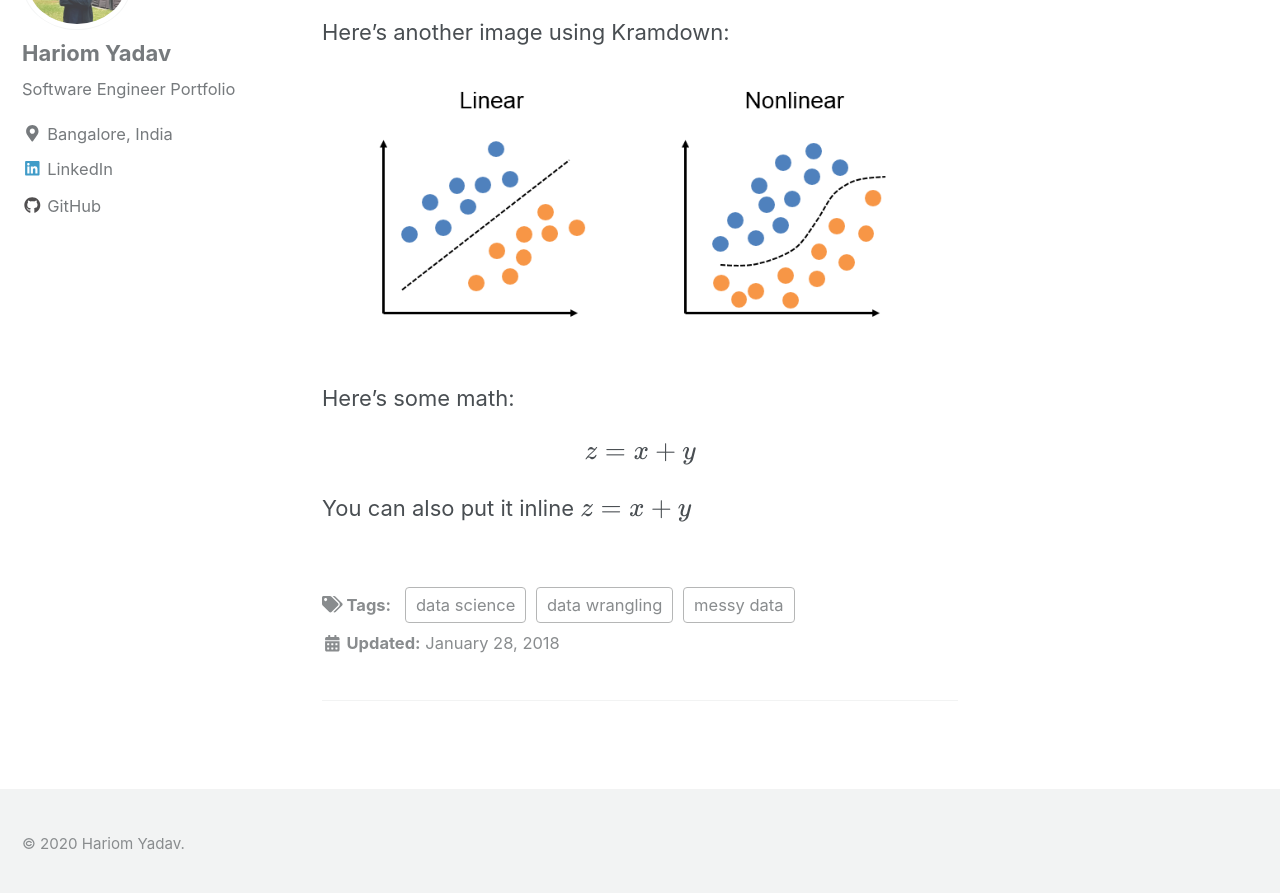
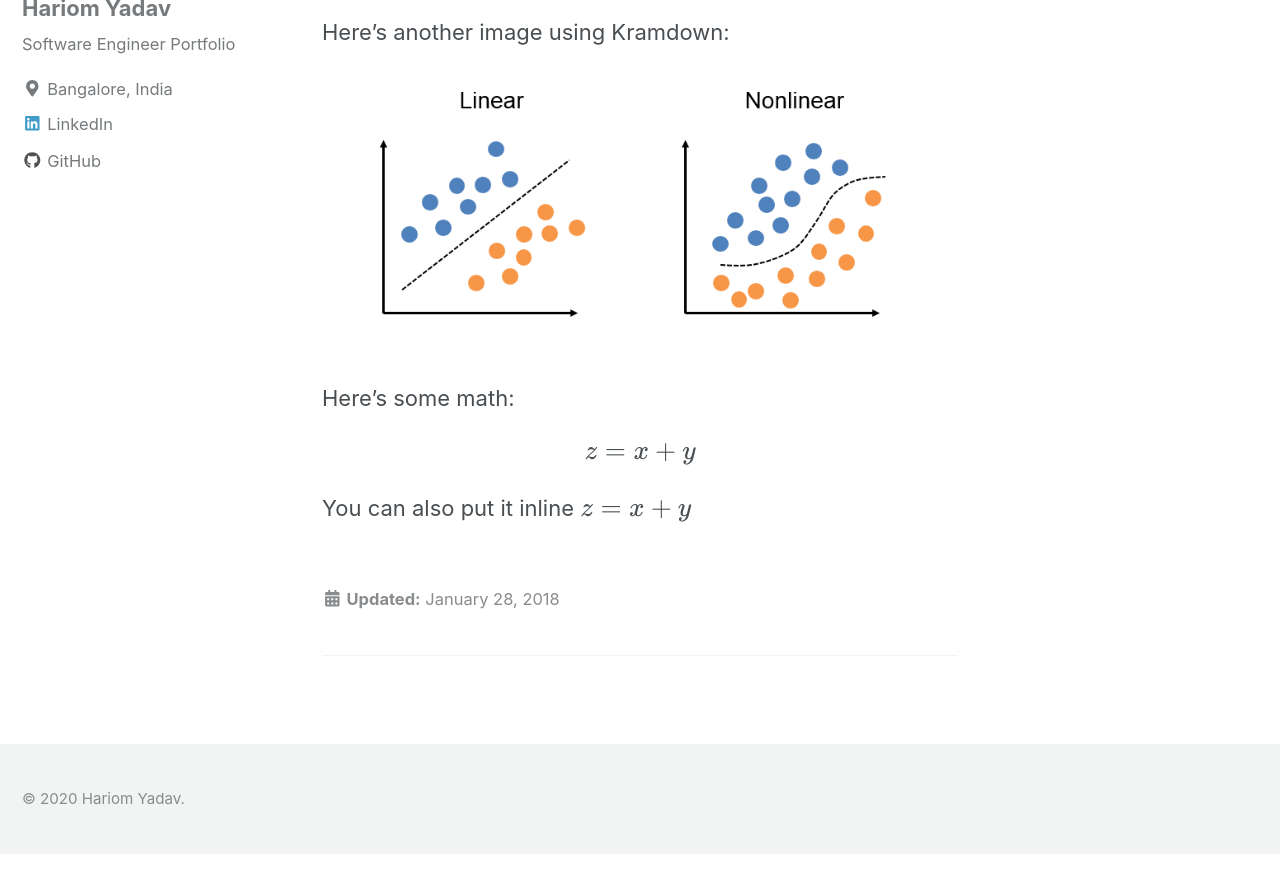
Before and after one commit to hariomyadav/hocyadav.github.io, a Jekyll site: the page built from _posts/2018-01-28-perceptron.md, in a window 1280 px wide and 900 px high, scrolled down 2341 px. Shown: the top 893 px of the window. Built offline with Jekyll 4.4.1, drawn with Linux system fonts in a browser that asks for light colours; nearby versions of some CDN libraries; formulas are drawn with MathJax 3; after the commit the page ends 3196 px from its top, so only the background shows below that.

Commit message:
remove tag

```diff
--- a/_includes/tag-list.html
+++ b/_includes/tag-list.html
@@ -13,7 +13,7 @@
   {% capture page_tags %}{% for tag in page.tags %}{{ tag | downcase }}#{{ tag }}{% unless forloop.last %},{% endunless %}{% endfor %}{% endcapture %}
   {% assign tag_hashes = page_tags | split: ',' | sort %}
 
-  <p class="page__taxonomy">
+  <!-- <p class="page__taxonomy">
     <strong><i class="fas fa-fw fa-tags" aria-hidden="true"></i> {{ site.data.ui-text[site.locale].tags_label | default: "Tags:" }} </strong>
     <span itemprop="keywords">
     {% for hash in tag_hashes %}
@@ -22,5 +22,5 @@
       <a href="{{ tag_word | slugify | prepend: path_type | prepend: site.tag_archive.path | absolute_url }}" class="page__taxonomy-item" rel="tag">{{ tag_word }}</a>{% unless forloop.last %}<span class="sep">, </span>{% endunless %}
     {% endfor %}
     </span>
-  </p>
+  </p> -->
 {% endif %}
```
